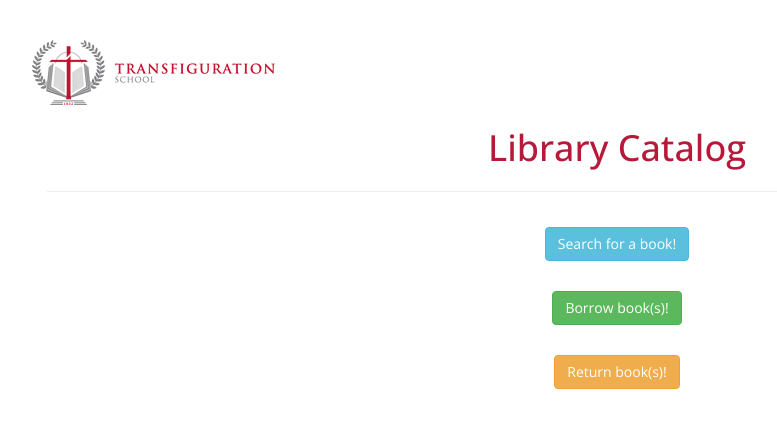
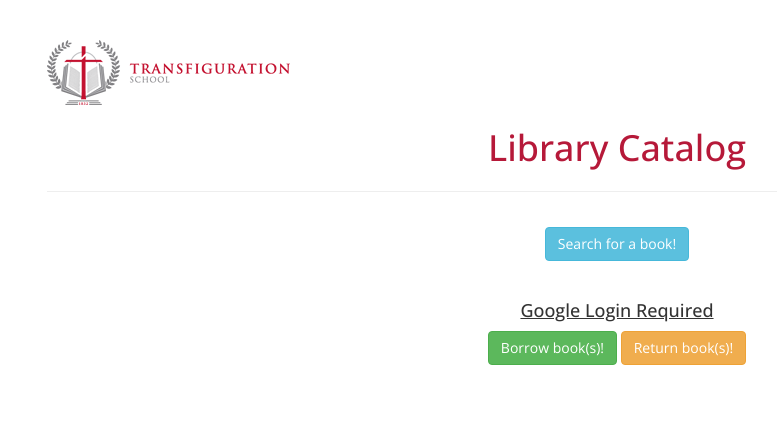
Before and after one commit to dannyqiu/transfiguration-catalog, a Python web app: template catalog/templates/index.html in a window 1280 px wide. Shown: the top 428 px of the page, without its empty margins (23-800 px from the left). Run offline with Jinja, Linux system fonts and the light colour scheme; the template is opened without the code that fills it, so the values that code supplies are empty; some libraries are stand-ins or nearby versions.

Commit message:
Fix layout issues

```diff
--- a/catalog/templates/index.html
+++ b/catalog/templates/index.html
@@ -1,12 +1,12 @@
 {% extends "layout.html" %}
 {% block body %}
-<div style="text-align:center; padding: 15px;">
+<div class="text-center" style="padding: 15px;">
     <a class="btn btn-info btn-large" href="/search">Search for a book!</a>
 </div>
-<div style="text-align:center; padding: 15px;">
+
+<div class="text-center" style="padding: 15px;">
+    <h4><u>Google Login Required</u></h4>
     <a class="btn btn-success btn-large" href="/borrow">Borrow book(s)!</a>
-</div>
-<div style="text-align:center; padding: 15px;">
     <a class="btn btn-warning btn-large" href="/return">Return book(s)!</a>
 </div>
 
--- a/catalog/templates/layout.html
+++ b/catalog/templates/layout.html
@@ -16,10 +16,12 @@
         <div class="container">
             <div class="page-header">
                 <div class="row">
-                    <a href="/">
-                        <img class="pull-left" src="/images/logo.png" />
-                    </a>
-                    {% if user %}<div class="pull-right"><h5 class="pull-right">Logged in as: {{ user }}</h5><br><a class="btn btn-danger pull-right" href="{{ logout_url }}">Logout</a></div>{% endif %}
+                    <div class="col-xs-12">
+                        <a href="/">
+                            <img class="pull-left" src="/images/logo.png" />
+                        </a>
+                        {% if user %}<div class="pull-right"><h5 class="pull-right">Logged in as: {{ user }}</h5><br><a class="btn btn-danger pull-right" href="{{ logout_url }}">Logout</a></div>{% endif %}
+                    </div>
                 </div>
                 <h1 id="transfiguration-title">Library Catalog</h1>
             </div>
```
